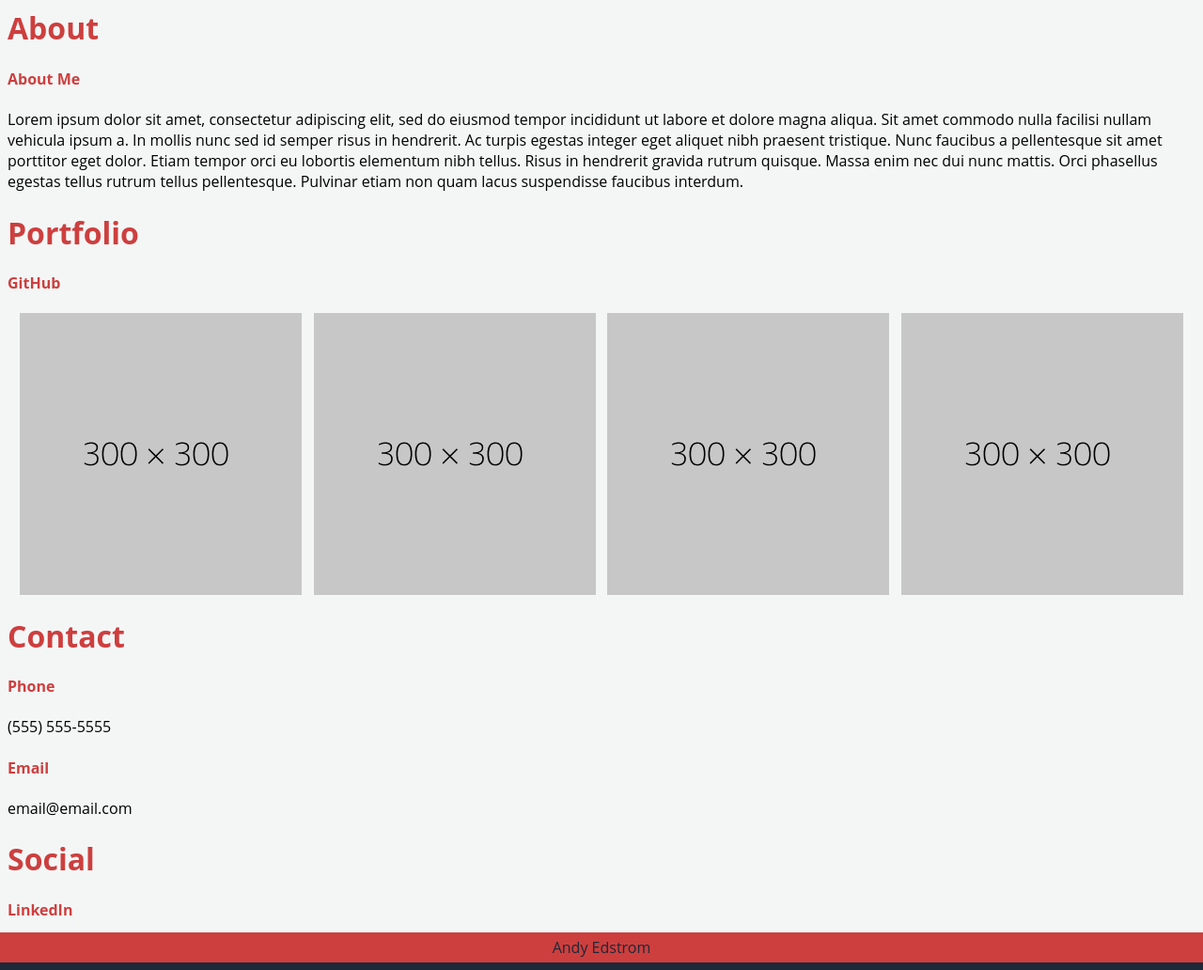
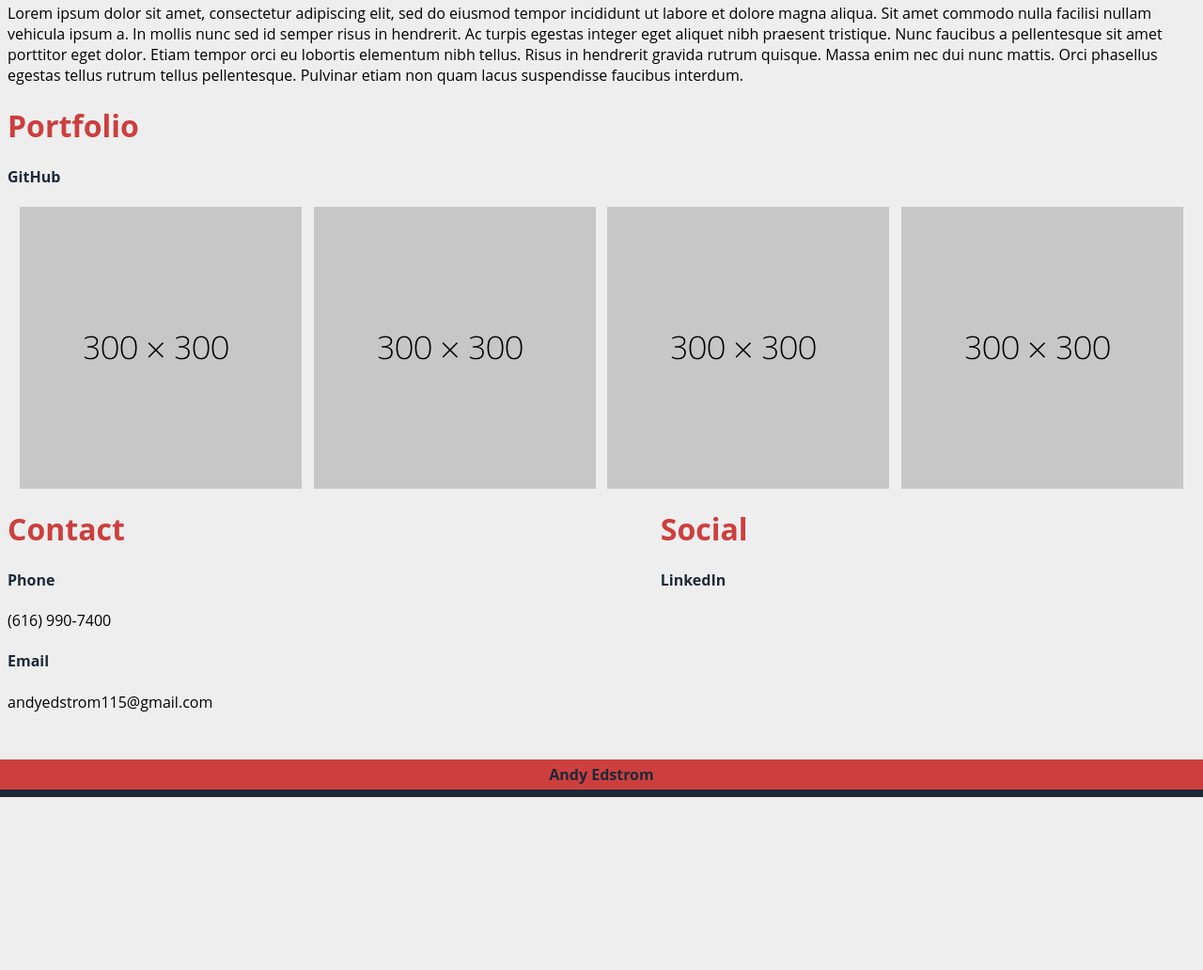
Before and after one commit to andree15/Andy-Edstrom-Website, a plain HTML site: page index.html in a window 1280 px wide. Shown: the part 666-1698 px from the top of the page at 94% size. After the commit the page ends 1522 px from the top, so only its background shows below. Drawn offline with Linux system fonts and the light colour scheme.

Commit message:
CSS edits

```diff
--- a/assets/style.css
+++ b/assets/style.css
@@ -1,21 +1,23 @@
 body {
-  background-color: #f4f6f6;
+  background-color: #eeeeee;
   font-family: "Open Sans";
-  display: block;
 }
 
 h1,
 h3,
 h3,
-h4,
 h5,
 h6 {
-  font-family: "Open sans";
   color: #cd3f3e;
 
 }
 
-#home {
+h4, a{
+  color: #1c2938;
+}
+
+/* 'home' page */
+#andy {
   color: #ff9c91;
 }
 
@@ -40,7 +42,7 @@ h6 {
 }
 
 header {
-  color: #cd3f3e;
+  color: #1c2938;
   font-size: 71.1px;
   font-family: 'Courier New', Courier, monospace;
   font-weight: bold;
@@ -50,12 +52,12 @@ header {
   text-align: center;
   position: relative;
   text-align: center;
-  color: white;
 }
 
 #mainphoto {
   text-align: center;
   opacity: 30%;
+  max-width: 100%;
 }
 
 .centered {
@@ -68,7 +70,6 @@ header {
 
 /* Navbar Links */
 a {
-  color: white;
   text-decoration: none;
   text-transform: capitalize;
   font-weight: bold;
@@ -82,12 +83,19 @@ a {
 .content {
   flex: 1 0 auto;
 }
+
+#myinfo{
+  display: flex;
+  flex-direction: row;
+  justify-content: space-between;
+}
+
 .footer {
   flex-shrink: 0;
   color: #1c2938;
   text-align: center;
   background-color: #cd3f3e;
-  margin: -8px;
+  margin: 50px -8px 0px -8px;
   border-bottom: 8px solid #1c2938;
-  padding: 5px
+  padding: 5px;
 }
--- a/index.html
+++ b/index.html
@@ -9,9 +9,10 @@
 </head>
 
 <body>
+
     <!-- Navbar -->
     <nav id="navbox">
-        <a class="links" id="home" href="">Home</a>
+        <a class="links" id="andy" href="">Andy</a>
         <container id="container">
             <a class="links" href="#about">About</a>
             <a class="links" href="#portfolio">Portfolio</a>
@@ -19,29 +20,36 @@
             <a class="links" href="#social">Social</a>
         </container>
     </nav>
+    <!-- Navbar -->
+
+    <!-- Photo Container -->
+    <div id="photocontainer">
+        <img id="mainphoto" src="./assets/images/computer-keyboard-clip-art-big-image-png-keyboard-clip-art-2400_2400.png" alt="JS">
+        <header class="centered">Lorem ipsum dolor sit amet, consectetur adipiscing elit.</header>
+    </div>
+    <!-- Photo Container -->
 
 
-    <div id="photocontainer">
-        <img id="mainphoto" src="./assets/images/keyboard-311803_1280.png" alt="JS">
-        <header class="centered">Lorem ipsum dolor sit amet, consectetur adipiscing elit.</header>
-    </div>
+    <!-- Content -->
+    <div class="content">
 
-
-
-    <div class="content">
         <!-- About -->
         <container>
             <h1 id="about">About</h1>
         </container>
         <h4>About Me</h4>
+        <container id="about-text">
             <div>Lorem ipsum dolor sit amet, consectetur adipiscing elit, sed do eiusmod tempor incididunt ut labore et
-            dolore magna aliqua. Sit amet commodo nulla facilisi nullam vehicula ipsum a. In mollis nunc sed id semper
+                dolore magna aliqua. Sit amet commodo nulla facilisi nullam vehicula ipsum a. In mollis nunc sed id
+                semper
                 risus in hendrerit. Ac turpis egestas integer eget aliquet nibh praesent tristique. Nunc faucibus a
-            pellentesque sit amet porttitor eget dolor. Etiam tempor orci eu lobortis elementum nibh tellus. Risus in
+                pellentesque sit amet porttitor eget dolor. Etiam tempor orci eu lobortis elementum nibh tellus. Risus
+                in
                 hendrerit gravida rutrum quisque. Massa enim nec dui nunc mattis. Orci phasellus egestas tellus rutrum
                 tellus pellentesque. Pulvinar etiam non quam lacus suspendisse faucibus interdum.
             </div>
-
+        </container>
+        <!-- About -->
 
         <!-- Portfolio -->
         <container>
@@ -54,21 +62,27 @@
             <img id="" src="./assets/images/placeholder.png" href="">
             <img id="" src="./assets/images/placeholder.png" href="">
         </div>
-        <container>
+        <!-- Portfolio -->
 
         <!-- Contact -->
+        <container id="myinfo">
+            <div>
                 <h1 id="contact">Contact</h1>
-        </container>
                 <h4>Phone</h4>
-        <div>(555) 555-5555</div>
+                <div>(616) 990-7400</div>
                 <h4>Email</h4>
-        <div>email@email.com</div>
-        <container>
+                <div>andyedstrom115@gmail.com</div>
+            </div>
+            <!-- Contact -->
 
             <!-- Social -->
+            <div>
                 <h1 id="social">Social</h1>
+
+                <a href='https://www.linkedin.com/in/andy-edstrom-783802138/'>LinkedIn</h4>
+            </div>
+            <!-- Social -->
         </container>
-        <h4>LinkedIn</h4>
 
     </div>
 
```
Also changed, not shown: assets/images/computer-keyboard-clip-art-big-image-png-keyboard-clip-art-2400_2400 copy.png (added), assets/images/computer-keyboard-clip-art-big-image-png-keyboard-clip-art-2400_2400.png (added). Lines whose indentation alone changed are shown as unchanged.
